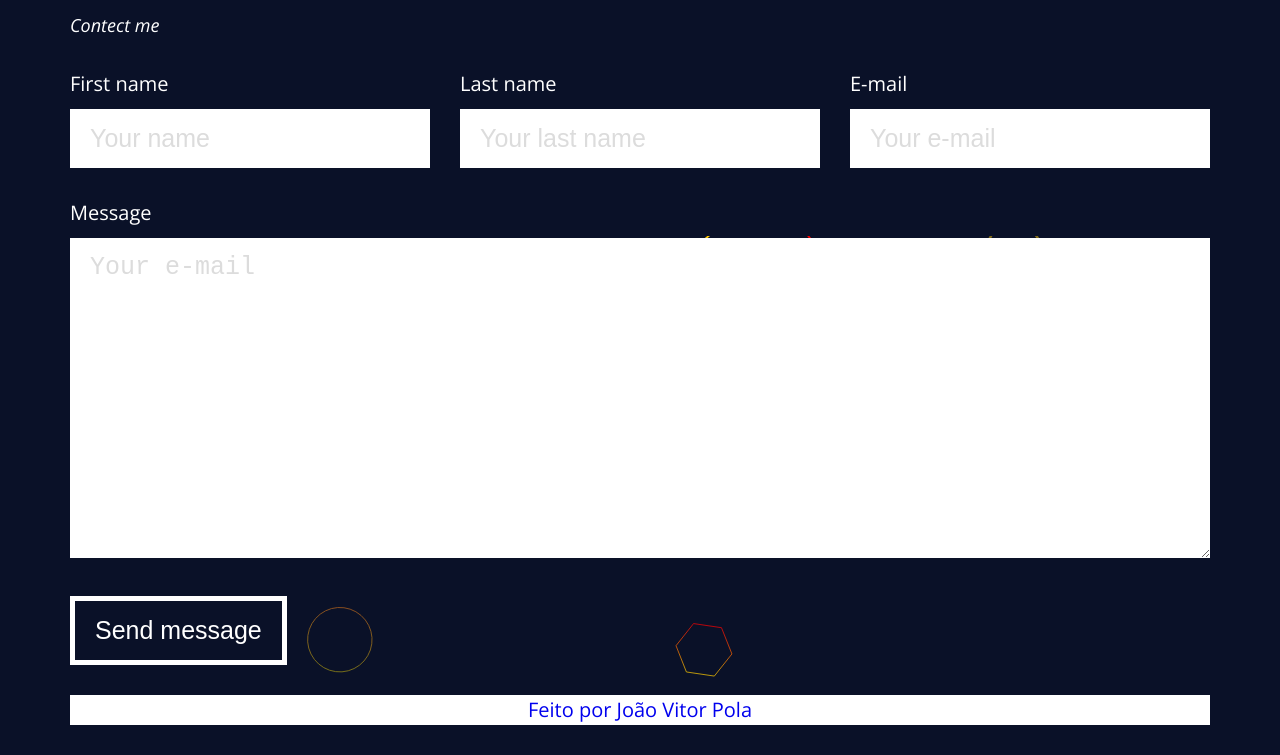
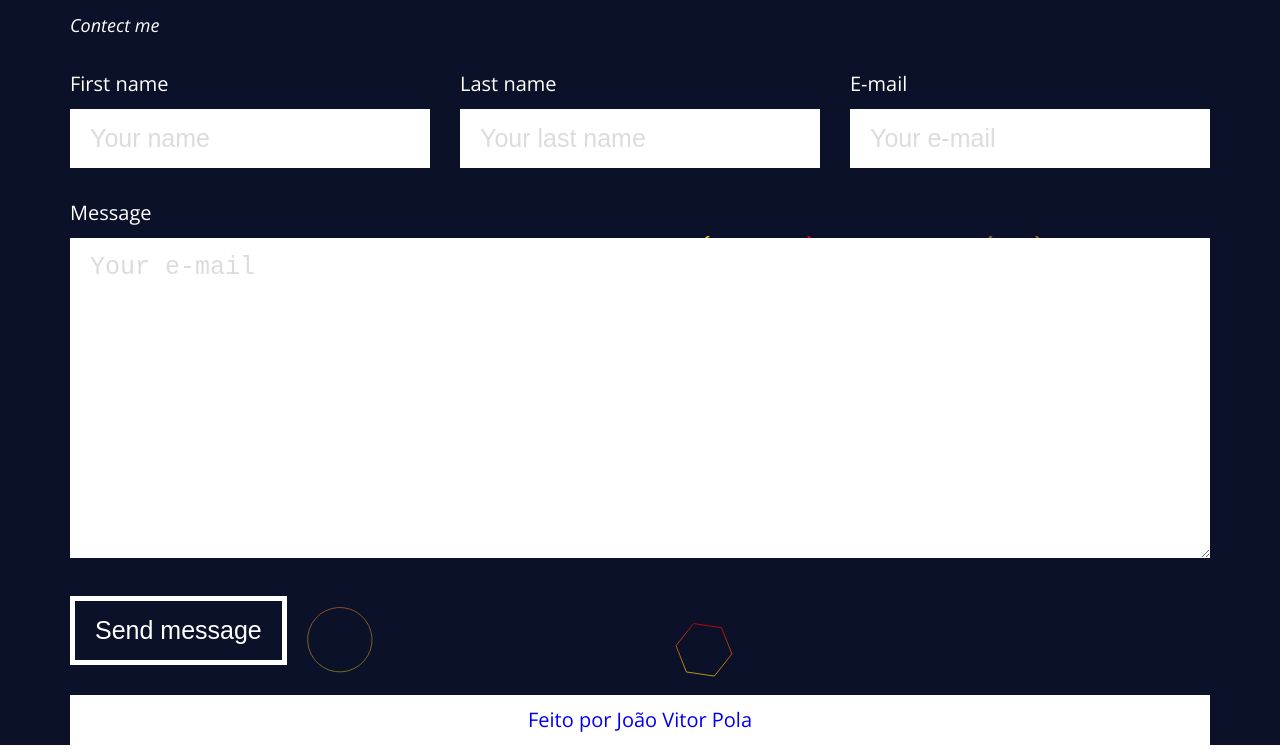
Before and after one commit to JVPola/LandingPage, a plain HTML site: page index.html in a window 1280 px wide. Shown: the part 5667-6422 px from the top of the page. Drawn offline with nearby package versions, Linux system fonts and the light colour scheme.

Commit message:
Update styles.css

```diff
--- a/assets/css/styles.css
+++ b/assets/css/styles.css
@@ -336,3 +336,8 @@ body .full-width {
     text-align: center;
     margin-top: 3rem;
 }
+
+.footer p {
+    margin: 0;
+    padding: 1rem;
+}
```
